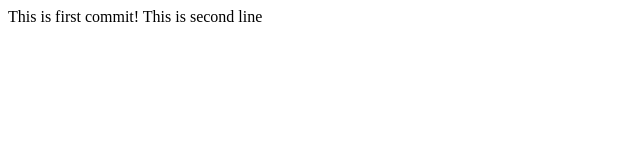
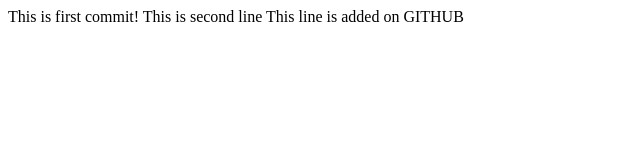
Before and after one commit to guestandr/frontend_test, a plain HTML site: page index.html in a window 1280 px wide. Shown: the whole page, without its empty margins (0-640 px from the left). Drawn offline with Linux system fonts and the light colour scheme.

Commit message:
Update index.html

```diff
--- a/index.html
+++ b/index.html
@@ -8,6 +8,7 @@
 
 	This is first commit!
 	This is second line
+	This line is added on GITHUB
 
 </body>
 </html>
```
